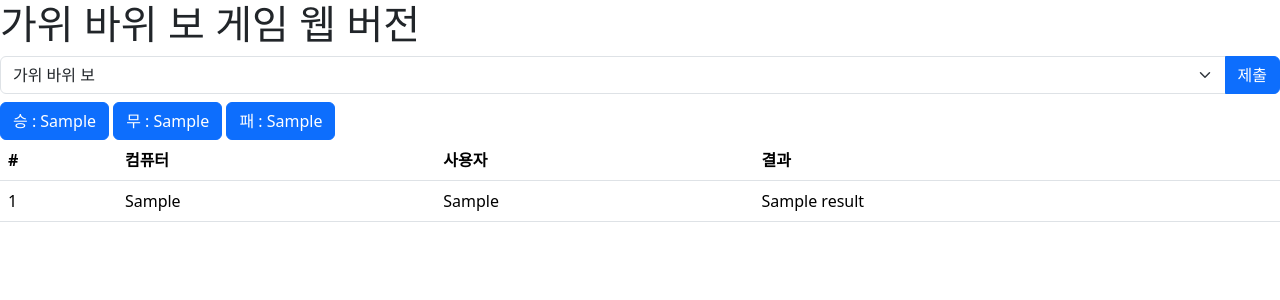
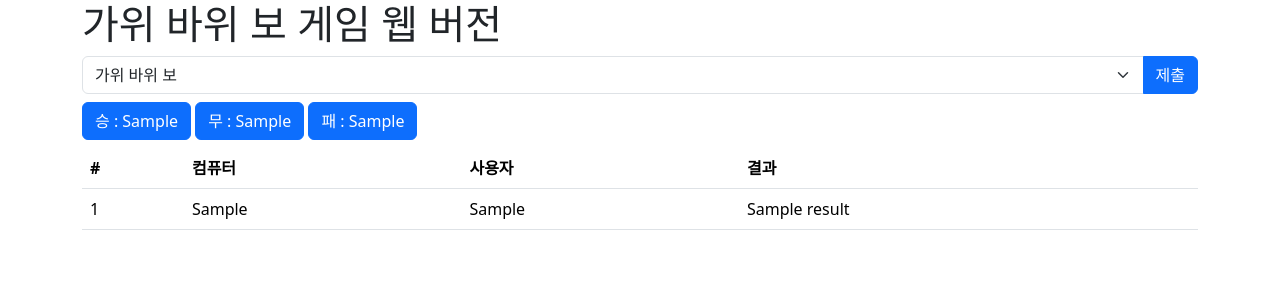
Before and after one commit to leeyounghuncom/rock_paper_scissors_game_web, a Flask app: template templates/main.html in a window 1280 px wide. Shown: the top 300 px of the page. Run offline with Flask 3, Linux system fonts and the light colour scheme; the template is opened without the code that fills it: most values are stand-ins (such as "Sample title", 1, 10 or a date in 2020).

Commit message:
진짜 진짜 마무리 수정

```diff
--- a/app.py
+++ b/app.py
@@ -30,8 +30,8 @@ with app.app_context():
 def main():
 
     rps = ["가위", "바위", "보"]
-    msg = None
-    gh = None
+    msg = ''
+    q = []
     w=0
     l=0
     d=0
@@ -62,7 +62,6 @@ def main():
         # q = GameHistory.query.all();
         q = GameHistory.query.order_by(GameHistory.id.desc()).all(); #오른찻순 수정
 
-        #
         w = GameHistory.query.filter_by(result="이겼습니다").count()
         l = GameHistory.query.filter_by(result="졌습니다").count()
         d = GameHistory.query.filter_by(result="비겼습니다").count()
--- a/templates/main.html
+++ b/templates/main.html
@@ -6,10 +6,11 @@
     <link href="https://cdn.jsdelivr.net/npm/bootstrap@5.3.3/dist/css/bootstrap.min.css" rel="stylesheet" integrity="sha384-QWTKZyjpPEjISv5WaRU9OFeRpok6YctnYmDr5pNlyT2bRjXh0JMhjY6hW+ALEwIH" crossorigin="anonymous">
 </head>
 <body>
+<div class="container">
 
-<h1>가위 바위 보 게임 웹 버전</h1>
+    <h1>가위 바위 보 게임 웹 버전</h1>
 
-<div class="mb-2">
+    <div class="mb-2">
     <form action="" method="post" class="input-group">
     <select name="guest" class="form-select">
         <option value="">가위 바위 보</option>
@@ -23,20 +24,20 @@
 
 <div class="mb-2">{{ data.msg }}</div>
 
-<div>
-    <span class="btn btn-primary">승 : {{ data.w }}</span>
-    <span class="btn btn-primary">무 : {{ data.d }}</span>
-    <span class="btn btn-primary">패 : {{ data.l }}</span>
+<div class="mb-2">
+    <span class="col btn btn-primary">승 : {{ data.w }}</span>
+    <span class="col btn btn-primary">무 : {{ data.d }}</span>
+    <span class="col btn btn-primary">패 : {{ data.l }}</span>
 </div>
 
-<div>
+<div  class="mb-2">
     <table  class="table">
     <thead>
         <tr>
-            <th scope="col">#</td>
-            <th scope="col">컴퓨터</td>
-            <th scope="col">사용자</td>
-            <th scope="col">결과</td>
+            <th scope="col">#</th>
+            <th scope="col">컴퓨터</th>
+            <th scope="col">사용자</th>
+            <th scope="col">결과</th>
         </tr>
     </thead>
       <tbody>
@@ -55,5 +56,8 @@
     </table>
 </div>
 
+</div>
+
+
 </body>
 </html>
```
